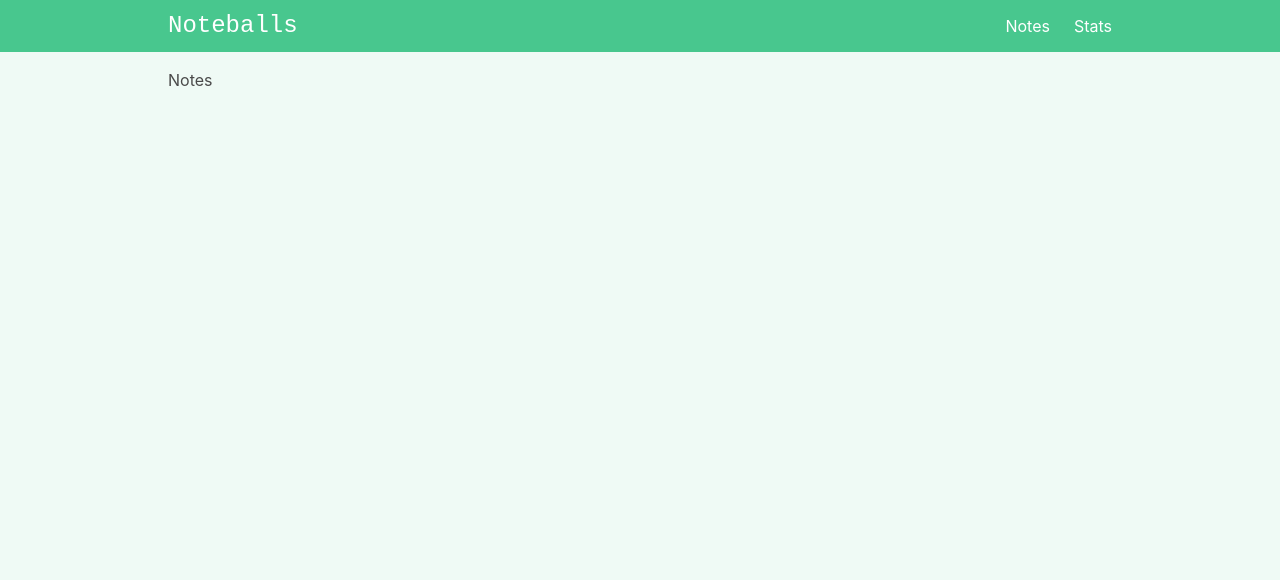
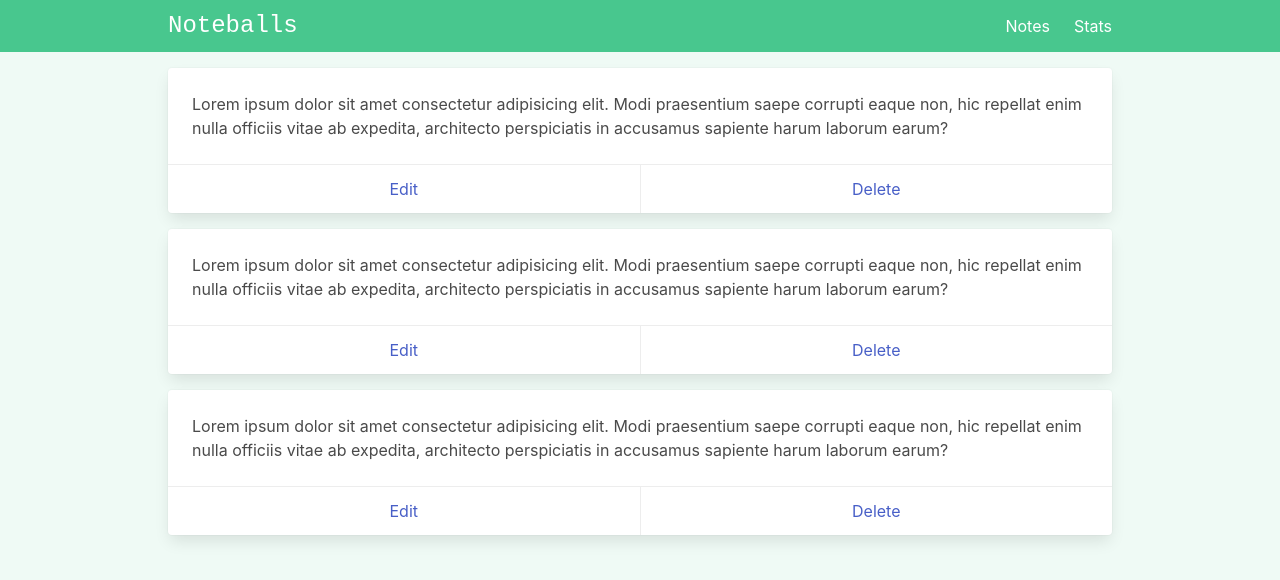
Before and after one commit to PangoRules/Vue-Composition-Api-Course, a Vue app in the folder vue-composition-api-noteballs/: page /#/ in a window 1280 px wide. Shown: the top 580 px of the page. Built offline with nearby package versions, Linux system fonts and the light colour scheme.

Commit message:
Notes designs

```diff
--- a/vue-composition-api-noteballs/src/views/ViewNotes.vue
+++ b/vue-composition-api-noteballs/src/views/ViewNotes.vue
@@ -1,5 +1,18 @@
 <template>
 	<div class="notes">
-		<h1>Notes</h1>
+		<div
+			class="card mb-4"
+			v-for="i in 3"
+			>
+			<div class="card-content">
+				<div class="content">
+					Lorem ipsum dolor sit amet consectetur adipisicing elit. Modi praesentium saepe corrupti eaque non, hic repellat enim nulla officiis vitae ab expedita, architecto perspiciatis in accusamus sapiente harum laborum earum?
+				</div>
+			</div>
+			<footer class="card-footer">
+				<a href="#" class="card-footer-item">Edit</a>
+				<a href="#" class="card-footer-item">Delete</a>
+			</footer>
+		</div>
 	</div>
 </template>
```
